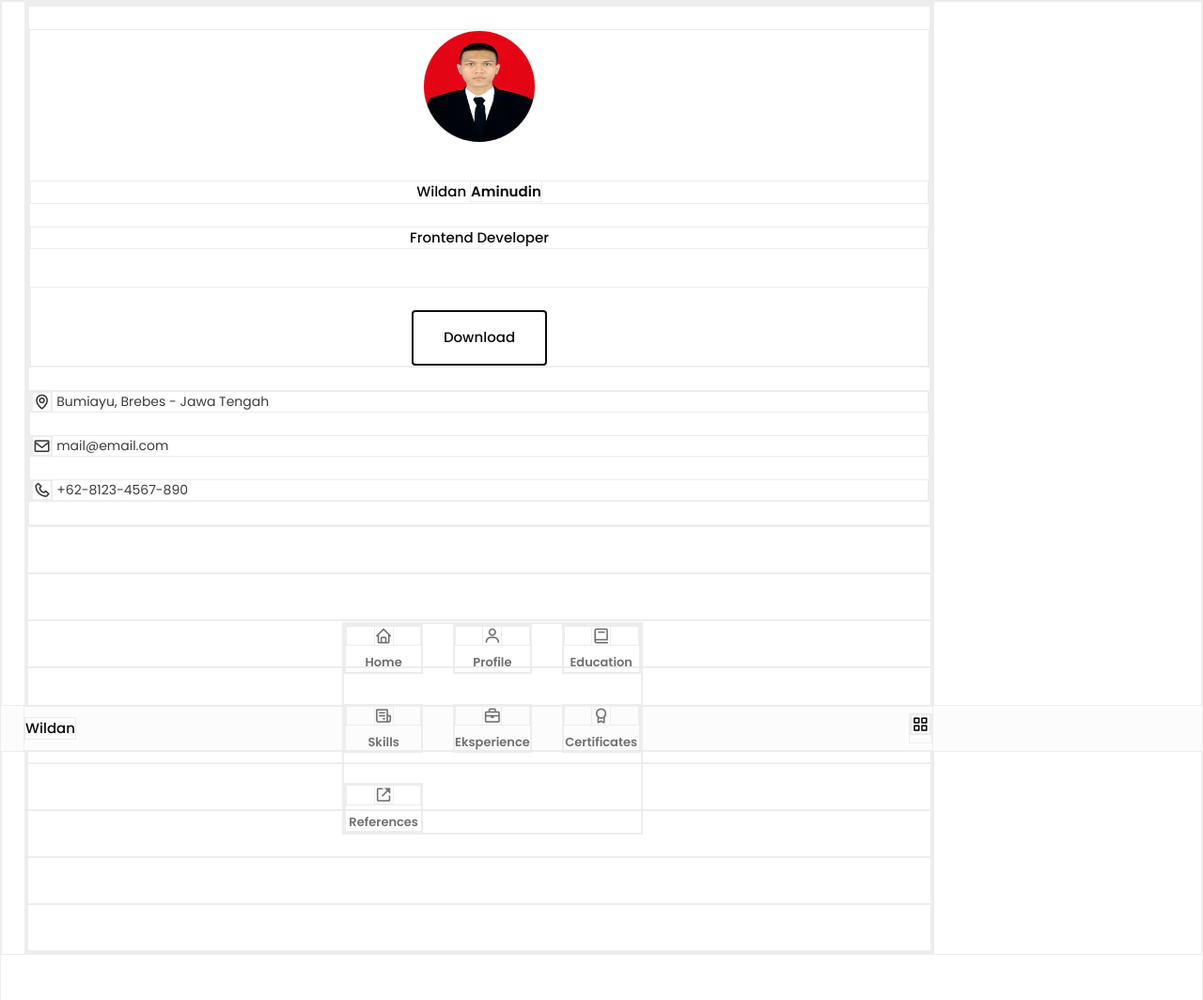
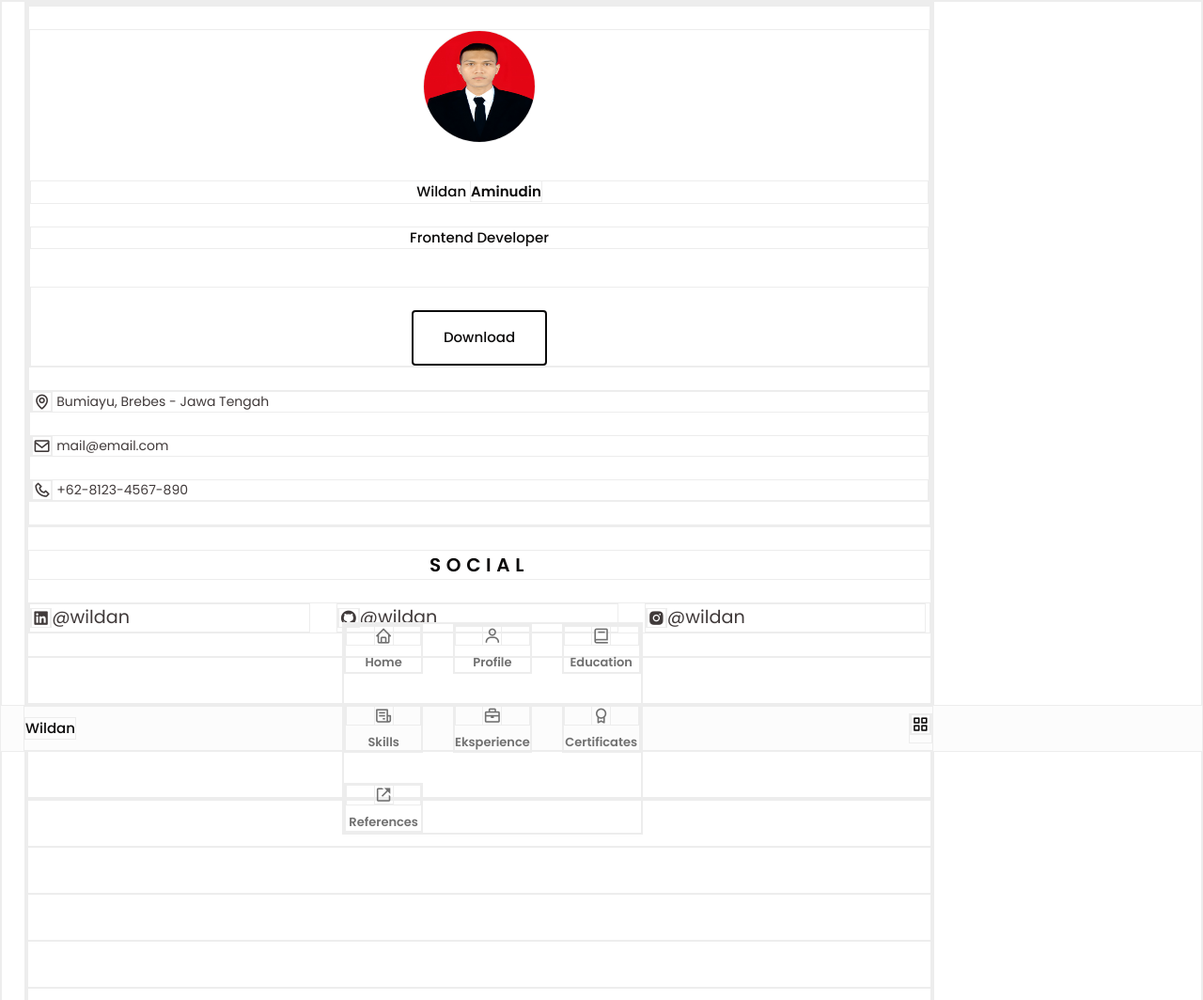
Before and after one commit to wildan1615/Resume, a website: page src/index.html in a window 1280 px wide. Shown: the top 1064 px of the page at 94% size. Drawn offline with nearby package versions, Linux system fonts and the light colour scheme.

Commit message:
membuat section social media

```diff
--- a/src/index.html
+++ b/src/index.html
@@ -80,7 +80,18 @@
 
                 <!--========== SOCIAL ==========-->
                 <section class="social section">
-
+                    <h2 class="section-title">Social</h2>
+                    <div class="bd-grid grid-cols-3 gap-4">
+                        <a href="#" target="_blank" class="social-link">
+                            <i class='bx bxl-linkedin-square social-icon' ></i>@wildan
+                        </a>
+                        <a href="#" target="_blank" class="social-link">
+                            <i class='bx bxl-github social-icon' ></i>@wildan
+                        </a>
+                        <a href="#" target="_blank" class="social-link">
+                            <i class='bx bxl-instagram-alt social-icon' ></i>@wildan
+                        </a>
+                    </div>
                 </section>
 
                 <!--========== PROFILE ==========-->
--- a/src/input.css
+++ b/src/input.css
@@ -112,6 +112,21 @@
     margin-right: .25rem;
 }
 
+.social-link {
+    display: inline-flex;
+    align-items: center;
+    font-size: theme(fontSize.small-font);
+    color: theme(colors.color-text);
+}
+.social-link:hover {
+    color: theme(colors.title-color);
+}
+
+.social-link {
+    font-size: 1.2rem;
+    margin-right: .25rem;
+}
+
 
 @media (max-width: 968px) {
     .nav-menu {
```
Also changed, not shown: dist/output.css.
